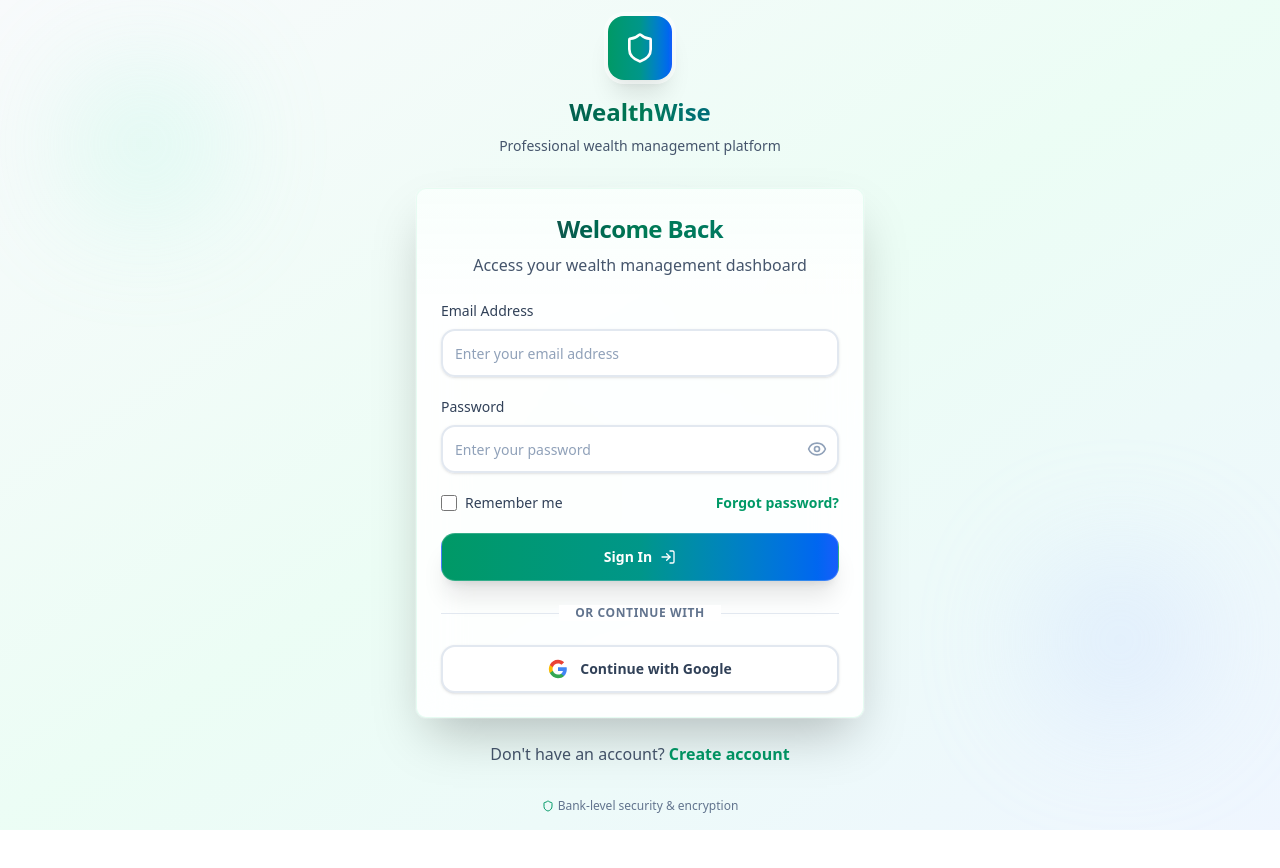
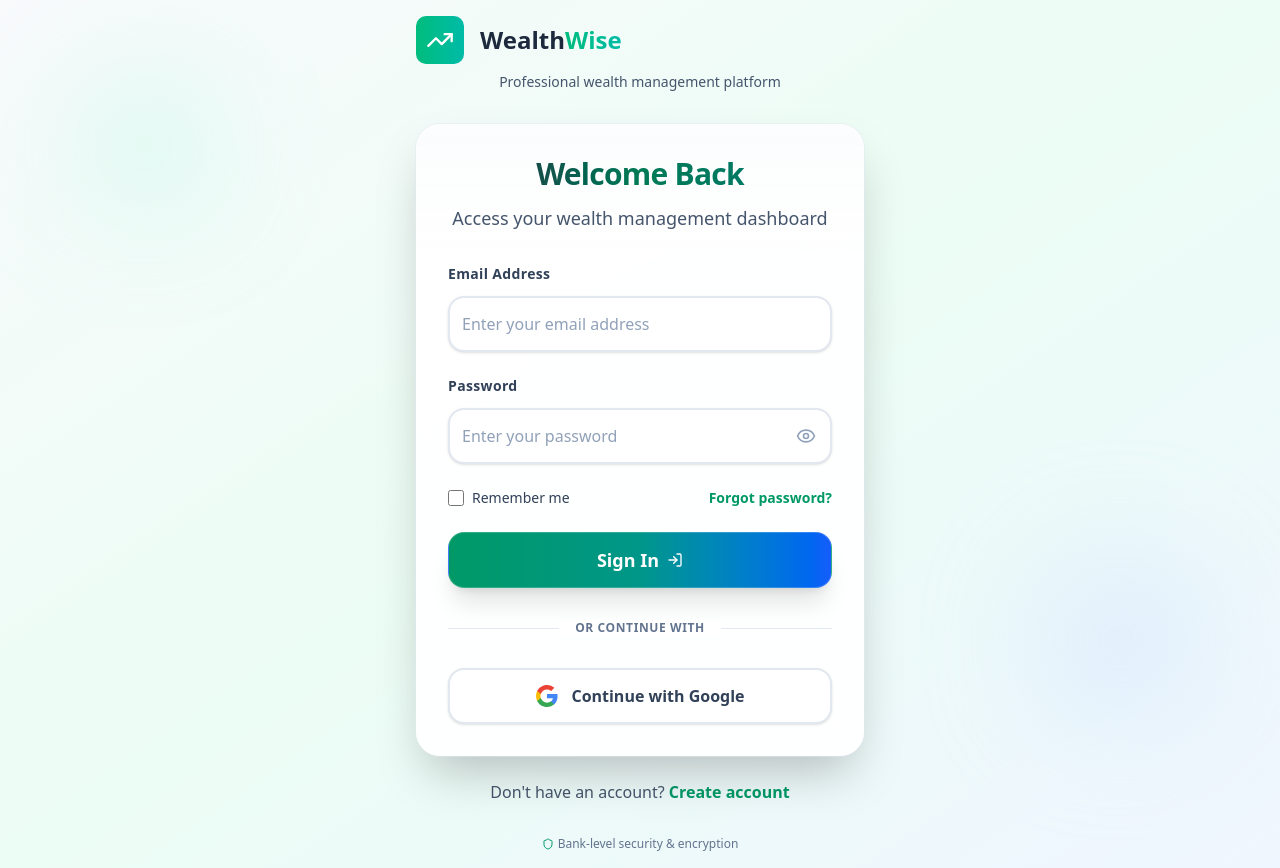
Before and after one commit to CyberRaas/WealthWise, a Next.js app: page /auth/signin in a window 1280 px wide. Before the commit the page ends 830 px from the top, so only its background shows below. Built offline with nearby package versions, Linux system fonts and the light colour scheme.

Commit message:
logo modification

```diff
--- a/app/auth/signin/page.js
+++ b/app/auth/signin/page.js
@@ -287,6 +287,7 @@ import { Button } from '@/components/ui/button'
 import { Input } from '@/components/ui/input'
 import { Card, CardContent, CardDescription, CardHeader, CardTitle } from '@/components/ui/card'
 import { LogIn, Eye, EyeOff, Shield } from 'lucide-react'
+import Logo from '@/components/ui/Logo'
 import toast from 'react-hot-toast'
 import Link from 'next/link'
 
@@ -383,30 +384,27 @@ function SignInForm() {
       <div className="w-full max-w-md relative z-10">
         {/* Company Logo/Brand Area */}
         <div className="text-center mb-8">
-          <div className="inline-flex items-center justify-center w-16 h-16 bg-gradient-to-r from-emerald-600 via-teal-600 to-blue-600 rounded-2xl shadow-xl mb-4 ring-4 ring-white/50">
-            <Shield className="w-8 h-8 text-white" />
-          </div>
-          <h1 className="text-2xl font-bold bg-gradient-to-r from-slate-800 via-emerald-700 to-blue-800 bg-clip-text text-transparent mb-2">WealthWise </h1>
-          <p className="text-slate-600 text-sm font-medium">Professional wealth management platform</p>
+          <Logo size="xlarge" textClassName="text-2xl" />
+          <p className="text-slate-600 text-sm font-medium mt-2">Professional wealth management platform</p>
         </div>
 
-        <Card className="shadow-2xl border border-emerald-100/50 bg-white/90 backdrop-blur-xl ring-1 ring-white/20">
-          <CardHeader className="text-center pb-6 bg-gradient-to-b from-emerald-50/30 to-transparent">
-            <CardTitle className="text-2xl font-bold bg-gradient-to-r from-slate-800 via-emerald-700 to-teal-700 bg-clip-text text-transparent mb-2">
+        <Card className="shadow-2xl border-0 bg-white/95 backdrop-blur-xl ring-1 ring-slate-200/50 rounded-3xl overflow-hidden">
+          <CardHeader className="text-center pb-8 pt-8 bg-gradient-to-b from-slate-50/50 to-transparent">
+            <CardTitle className="text-3xl font-bold bg-gradient-to-r from-slate-800 via-emerald-700 to-teal-700 bg-clip-text text-transparent mb-3">
               Welcome Back
             </CardTitle>
-            <CardDescription className="text-slate-600 text-base font-medium">
+            <CardDescription className="text-slate-600 text-lg font-medium">
               Access your wealth management dashboard
             </CardDescription>
           </CardHeader>
 
-          <CardContent className="space-y-6">
-            <form onSubmit={handleSubmit(onSubmit)} className="space-y-5">
+          <CardContent className="space-y-8 px-8 pb-8">
+            <form onSubmit={handleSubmit(onSubmit)} className="space-y-6">
               {/* Email Field */}
-              <div className="space-y-2">
+              <div className="space-y-3">
                 <label
                   htmlFor="email"
-                  className="text-sm font-medium text-slate-700 block"
+                  className="text-sm font-semibold text-slate-700 block tracking-wide"
                 >
                   Email Address
                 </label>
@@ -417,18 +415,18 @@ function SignInForm() {
                   autoComplete="email"
                   disabled={isLoading}
                   {...register('email')}
-                  className="h-12 border-2 border-slate-200 focus:border-emerald-500 focus:ring-emerald-500/30 focus:ring-4 bg-white/80 backdrop-blur-sm text-slate-900 placeholder:text-slate-400 rounded-xl transition-all duration-300 shadow-sm hover:shadow-md"
+                  className="h-14 border-2 border-slate-200 focus:border-emerald-500 focus:ring-emerald-500/20 focus:ring-4 bg-white text-slate-900 placeholder:text-slate-400 rounded-2xl text-base transition-all duration-300 shadow-sm hover:shadow-md hover:border-slate-300"
                 />
                 {errors.email && (
-                  <p className="text-sm text-red-600 mt-1">{errors.email.message}</p>
+                  <p className="text-sm text-red-600 mt-2 font-medium">{errors.email.message}</p>
                 )}
               </div>
 
               {/* Password Field */}
-              <div className="space-y-2">
+              <div className="space-y-3">
                 <label
                   htmlFor="password"
-                  className="text-sm font-medium text-slate-700 block"
+                  className="text-sm font-semibold text-slate-700 block tracking-wide"
                 >
                   Password
                 </label>
@@ -440,11 +438,11 @@ function SignInForm() {
                     autoComplete="current-password"
                     disabled={isLoading}
                     {...register('password')}
-                    className="h-12 border-2 border-slate-200 focus:border-emerald-500 focus:ring-emerald-500/30 focus:ring-4 bg-white/80 backdrop-blur-sm text-slate-900 placeholder:text-slate-400 rounded-xl pr-12 transition-all duration-300 shadow-sm hover:shadow-md"
+                    className="h-14 border-2 border-slate-200 focus:border-emerald-500 focus:ring-emerald-500/20 focus:ring-4 bg-white text-slate-900 placeholder:text-slate-400 rounded-2xl pr-14 text-base transition-all duration-300 shadow-sm hover:shadow-md hover:border-slate-300"
                   />
                   <button
                     type="button"
-                    className="absolute inset-y-0 right-0 pr-3 flex items-center text-slate-400 hover:text-emerald-600 transition-colors duration-200"
+                    className="absolute inset-y-0 right-0 pr-4 flex items-center text-slate-400 hover:text-emerald-600 transition-colors duration-200"
                     onClick={() => setShowPassword(!showPassword)}
                   >
                     {showPassword ? (
@@ -483,12 +481,12 @@ function SignInForm() {
               {/* Sign In Button */}
               <Button
                 type="submit"
-                className="w-full h-12 bg-gradient-to-r from-emerald-600 via-teal-600 to-blue-600 hover:from-emerald-700 hover:via-teal-700 hover:to-blue-700 text-white font-semibold rounded-xl shadow-xl hover:shadow-2xl transition-all duration-300 transform hover:scale-[1.02] focus:ring-4 focus:ring-emerald-500/30 border border-white/20"
+                className="w-full h-14 bg-gradient-to-r from-emerald-600 via-teal-600 to-blue-600 hover:from-emerald-700 hover:via-teal-700 hover:to-blue-700 text-white font-bold text-lg rounded-2xl shadow-xl hover:shadow-2xl transition-all duration-300 transform hover:scale-[1.02] active:scale-[0.98] focus:ring-4 focus:ring-emerald-500/30 border border-white/20"
                 disabled={isLoading}
               >
                 {isLoading ? (
-                  <div className="flex items-center justify-center space-x-2">
-                    <div className="w-4 h-4 border-2 border-white border-t-transparent rounded-full animate-spin"></div>
+                  <div className="flex items-center justify-center space-x-3">
+                    <div className="w-5 h-5 border-3 border-white border-t-transparent rounded-full animate-spin"></div>
                     <span>Signing in...</span>
                   </div>
                 ) : (
@@ -514,18 +512,18 @@ function SignInForm() {
             <Button
               type="button"
               variant="outline"
-              className="w-full h-12 border-2 border-slate-200 hover:border-emerald-300 hover:bg-emerald-50/50 text-slate-700 font-semibold rounded-xl transition-all duration-300 focus:ring-4 focus:ring-emerald-500/20 shadow-sm hover:shadow-md"
+              className="w-full h-14 border-2 border-slate-200 hover:border-emerald-300 hover:bg-emerald-50/50 text-slate-700 font-bold text-base rounded-2xl transition-all duration-300 transform hover:scale-[1.02] active:scale-[0.98] focus:ring-4 focus:ring-emerald-500/20 shadow-sm hover:shadow-md"
               onClick={handleGoogleSignIn}
               disabled={isGoogleLoading}
             >
               {isGoogleLoading ? (
-                <div className="flex items-center justify-center space-x-2">
-                  <div className="w-4 h-4 border-2 border-emerald-600 border-t-transparent rounded-full animate-spin"></div>
+                <div className="flex items-center justify-center space-x-3">
+                  <div className="w-5 h-5 border-2 border-emerald-600 border-t-transparent rounded-full animate-spin"></div>
                   <span>Connecting...</span>
                 </div>
               ) : (
                 <>
-                  <svg className="w-5 h-5 mr-3" viewBox="0 0 24 24">
+                  <svg className="w-6 h-6 mr-3" viewBox="0 0 24 24">
                     <path fill="#4285F4" d="M22.56 12.25c0-.78-.07-1.53-.2-2.25H12v4.26h5.92c-.26 1.37-1.04 2.53-2.21 3.31v2.77h3.57c2.08-1.92 3.28-4.74 3.28-8.09z"/>
                     <path fill="#34A853" d="M12 23c2.97 0 5.46-.98 7.28-2.66l-3.57-2.77c-.98.66-2.23 1.06-3.71 1.06-2.86 0-5.29-1.93-6.16-4.53H2.18v2.84C3.99 20.53 7.7 23 12 23z"/>
                     <path fill="#FBBC05" d="M5.84 14.09c-.22-.66-.35-1.36-.35-2.09s.13-1.43.35-2.09V7.07H2.18C1.43 8.55 1 10.22 1 12s.43 3.45 1.18 4.93l2.85-2.22.81-.62z"/>
--- a/app/auth/signup/page.js
+++ b/app/auth/signup/page.js
@@ -550,6 +550,7 @@ import { Button } from '@/components/ui/button'
 import { Input } from '@/components/ui/input'
 import { Card, CardContent, CardDescription, CardHeader, CardTitle } from '@/components/ui/card'
 import { UserPlus, Eye, EyeOff, Mail, ArrowLeft, Shield } from 'lucide-react'
+import Logo from '@/components/ui/Logo'
 import toast from 'react-hot-toast'
 import Link from 'next/link'
 
@@ -757,25 +758,22 @@ export default function SignUpPage() {
         <div className="w-full max-w-md relative z-10">
           {/* Company Logo/Brand Area */}
           <div className="text-center mb-8">
-            <div className="inline-flex items-center justify-center w-16 h-16 bg-gradient-to-r from-emerald-600 via-teal-600 to-blue-600 rounded-2xl shadow-xl mb-4 ring-4 ring-white/50">
-              <Shield className="w-8 h-8 text-white" />
-            </div>
-            <h1 className="text-2xl font-bold bg-gradient-to-r from-slate-800 via-emerald-700 to-blue-800 bg-clip-text text-transparent mb-2">WealthWise </h1>
-            <p className="text-slate-600 text-sm font-medium">Join our professional wealth management platform</p>
+            <Logo size="xlarge" textClassName="text-2xl" />
+            <p className="text-slate-600 text-sm font-medium mt-2">Join our professional wealth management platform</p>
           </div>
 
-          <Card className="shadow-2xl border border-emerald-100/50 bg-white/90 backdrop-blur-xl ring-1 ring-white/20">
-            <CardHeader className="text-center pb-6 bg-gradient-to-b from-emerald-50/30 to-transparent">
-              <CardTitle className="text-2xl font-bold bg-gradient-to-r from-slate-800 via-emerald-700 to-teal-700 bg-clip-text text-transparent mb-2">
+          <Card className="shadow-2xl border-0 bg-white/95 backdrop-blur-xl ring-1 ring-slate-200/50 rounded-3xl overflow-hidden">
+            <CardHeader className="text-center pb-8 pt-8 bg-gradient-to-b from-slate-50/50 to-transparent">
+              <CardTitle className="text-3xl font-bold bg-gradient-to-r from-slate-800 via-emerald-700 to-teal-700 bg-clip-text text-transparent mb-3">
                 Create Your Account
               </CardTitle>
-              <CardDescription className="text-slate-600 text-base font-medium">
+              <CardDescription className="text-slate-600 text-lg font-medium">
                 Start your financial planning journey today
               </CardDescription>
             </CardHeader>
 
-            <CardContent className="space-y-6">
-              <form onSubmit={signupForm.handleSubmit(onSignupSubmit)} className="space-y-5">
+            <CardContent className="space-y-8 px-8 pb-8">
+              <form onSubmit={signupForm.handleSubmit(onSignupSubmit)} className="space-y-6">
                 {/* Name Field */}
                 <div className="space-y-2">
                   <label
@@ -951,19 +949,17 @@ export default function SignUpPage() {
         <div className="w-full max-w-md relative z-10">
           {/* Company Logo/Brand Area */}
           <div className="text-center mb-8">
-            <div className="inline-flex items-center justify-center w-16 h-16 bg-gradient-to-r from-emerald-600 via-teal-600 to-blue-600 rounded-2xl shadow-xl mb-4 ring-4 ring-white/50">
-              <Mail className="w-8 h-8 text-white" />
-            </div>
-            <h1 className="text-2xl font-bold bg-gradient-to-r from-slate-800 via-emerald-700 to-blue-800 bg-clip-text text-transparent mb-2">Email Verification</h1>
+            <Logo size="xlarge" textClassName="text-2xl" />
+            <h2 className="text-xl font-bold text-slate-800 mt-4 mb-2">Email Verification</h2>
             <p className="text-slate-600 text-sm font-medium">Complete your account setup</p>
           </div>
 
-          <Card className="shadow-2xl border border-emerald-100/50 bg-white/90 backdrop-blur-xl ring-1 ring-white/20">
-            <CardHeader className="text-center pb-6 bg-gradient-to-b from-emerald-50/30 to-transparent">
-              <CardTitle className="text-2xl font-bold bg-gradient-to-r from-slate-800 via-emerald-700 to-teal-700 bg-clip-text text-transparent mb-2">
+          <Card className="shadow-2xl border-0 bg-white/95 backdrop-blur-xl ring-1 ring-slate-200/50 rounded-3xl overflow-hidden">
+            <CardHeader className="text-center pb-8 pt-8 bg-gradient-to-b from-slate-50/50 to-transparent">
+              <CardTitle className="text-3xl font-bold bg-gradient-to-r from-slate-800 via-emerald-700 to-teal-700 bg-clip-text text-transparent mb-3">
                 Verify Your Email
               </CardTitle>
-              <CardDescription className="text-slate-600 text-base font-medium">
+              <CardDescription className="text-slate-600 text-lg font-medium">
                 Enter the 6-digit code sent to<br />
                 <span className="font-bold text-emerald-700">{userData?.email}</span>
               </CardDescription>
--- a/app/onboarding/page.js
+++ b/app/onboarding/page.js
@@ -4,6 +4,7 @@ import { useEffect, useState, useCallback } from 'react'
 import { useSession } from 'next-auth/react'
 import { useRouter } from 'next/navigation'
 import OnboardingFlow from '@/components/onboarding/OnboardingFlow'
+import Logo from '@/components/ui/Logo'
 import { Loader2 } from 'lucide-react'
 import toast from 'react-hot-toast'
 
@@ -83,15 +84,10 @@ export default function OnboardingPage() {
       <div className="bg-white/80 backdrop-blur-sm border-b border-emerald-100">
         <div className="max-w-4xl mx-auto px-4 py-6">
           <div className="flex items-center justify-between">
-            <div className="flex items-center space-x-3">
-              <div className="w-10 h-10 bg-gradient-to-r from-emerald-500 to-blue-500 rounded-xl flex items-center justify-center">
-                <span className="text-white font-bold text-lg">W</span>
-              </div>
-              <div>
-                <h1 className="text-2xl font-bold bg-gradient-to-r from-emerald-600 to-blue-600 bg-clip-text text-transparent">
-                  WealthWise
-                </h1>
-                <p className="text-sm text-slate-600">Smart Financial Planning</p>
+            <div className="flex items-center space-x-4">
+              <Logo size="xlarge" />
+              <div className="hidden sm:block ml-2">
+                <p className="text-sm text-slate-500 font-medium">Smart Financial Planning</p>
               </div>
             </div>
             <div className="text-right">
```
